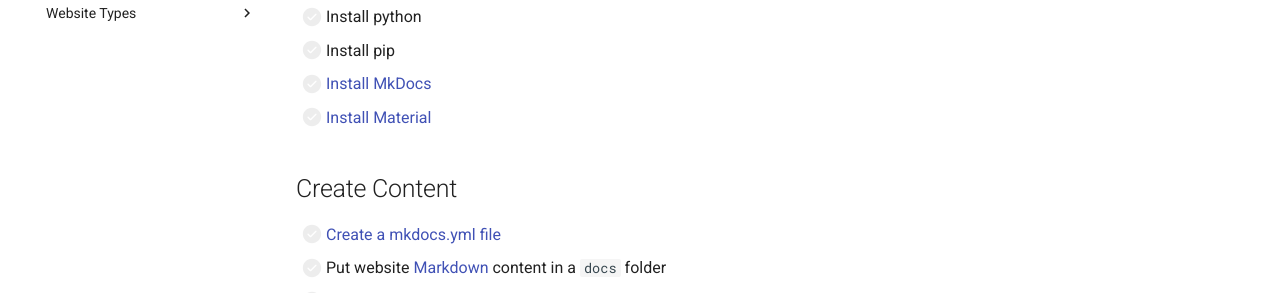
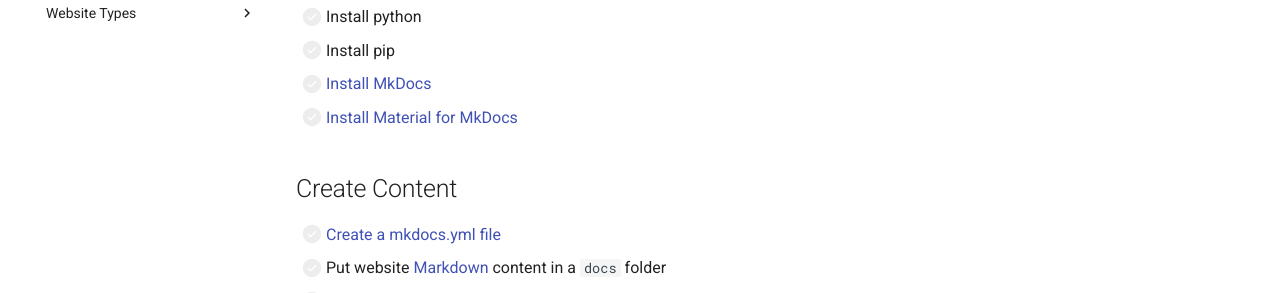
Before and after one commit to athenian-programming/mkdocs-demo, an MkDocs documentation site: the page built from docs/getting-started.md, in a window 1280 px wide and 943 px high. Shown: the part 260-553 px from the top of the window. Built offline with MkDocs 1.6.1 and Material for MkDocs 9.7.7, drawn with Linux system fonts in a browser that asks for light colours; comment, search, counter and statistics services are not loaded.

Commit message:
Update docs

```diff
--- a/docs/getting-started.md
+++ b/docs/getting-started.md
@@ -6,7 +6,7 @@
 - [ ] Install python
 - [ ] Install pip
 - [ ] [Install MkDocs](https://squidfunk.github.io/mkdocs-material/getting-started/#installing-mkdocs )
-- [ ] [Install Material](https://squidfunk.github.io/mkdocs-material/getting-started/#installing-material)
+- [ ] [Install Material for MkDocs](https://squidfunk.github.io/mkdocs-material/getting-started/#installing-material)
 
 ## Create Content
 - [ ] [Create a mkdocs.yml file](https://squidfunk.github.io/mkdocs-material/getting-started/#full-example)
```
